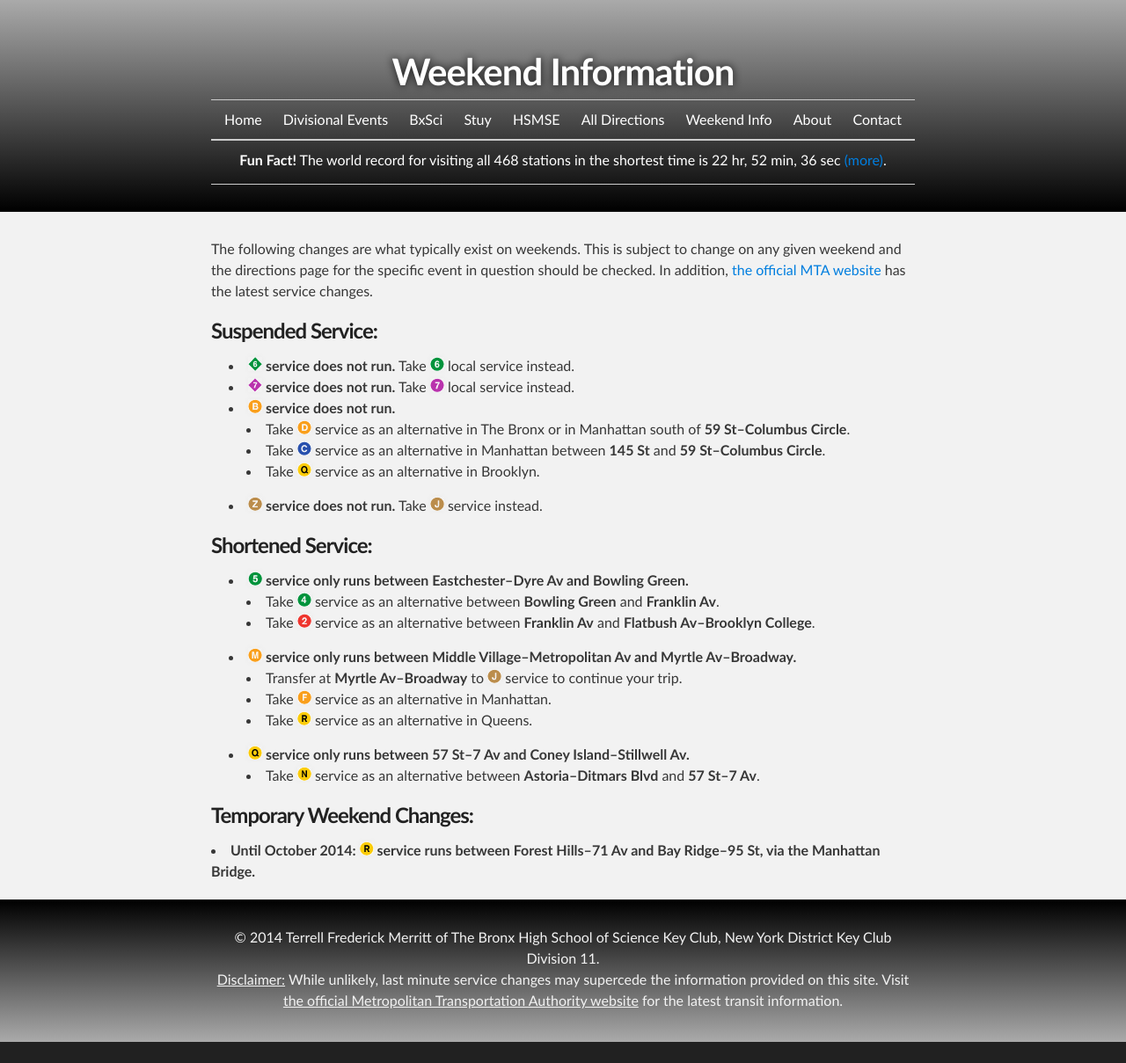
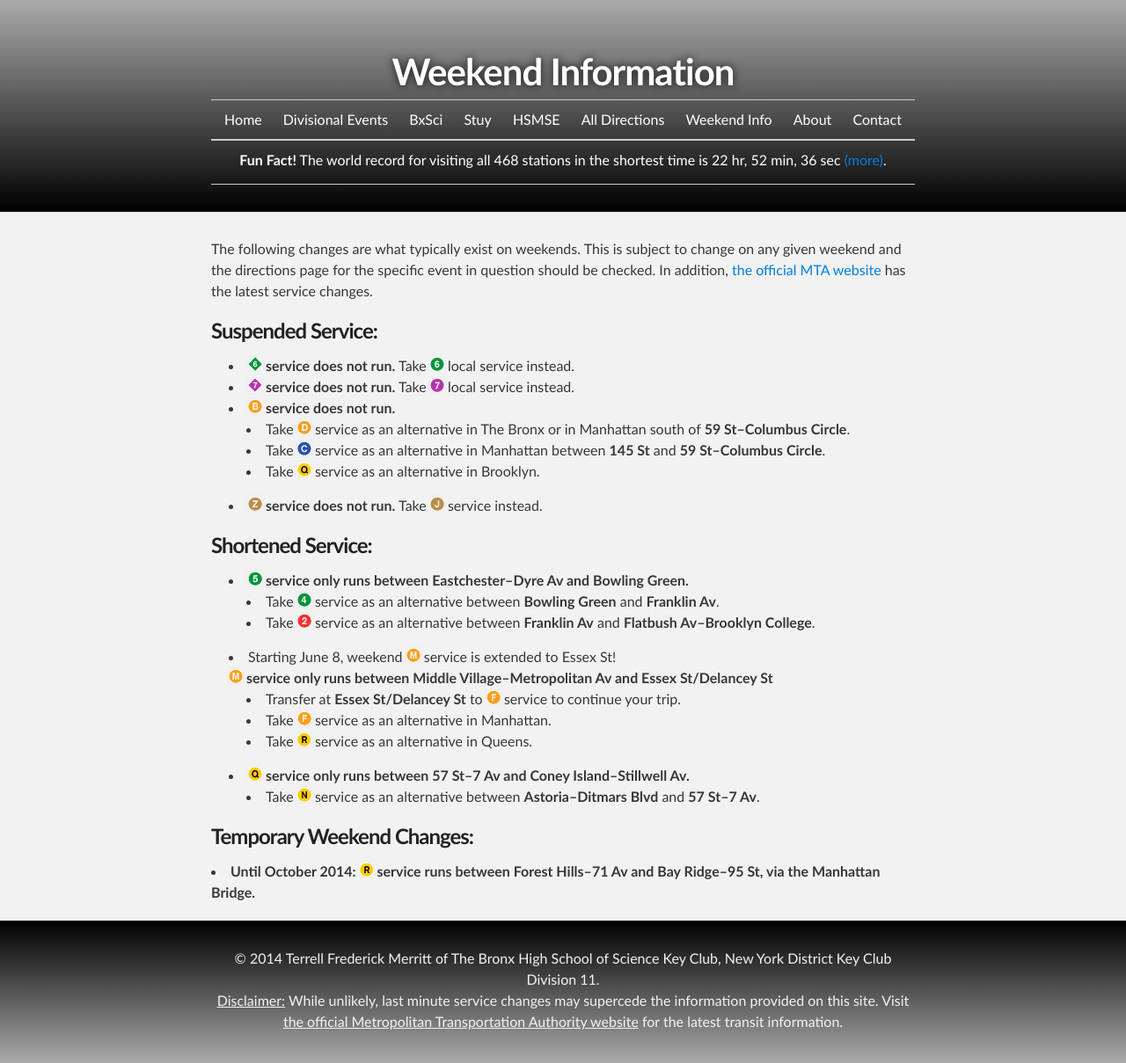
Before and after one commit to d11directions/d11directions.github.io, a Jekyll site: the page built from weekend_info/index.html, in a window 1280 px wide. Shown: the whole page at 88% size. Built offline with Jekyll 4.4.1, drawn with Linux system fonts in a browser that asks for light colours; before the commit the page ends 1185 px from its top, so only the background shows below that.

Commit message:
Update Weekend Info: M train weekend extension

```diff
--- a/_layouts/default.html
+++ b/_layouts/default.html
@@ -28,7 +28,7 @@
             <!--</ul>
         </li>-->
         <li{% if page.url == '/directions/index.html' %} class="active"{% endif %}><a href="/directions">All Directions</a></li>
-        <li{% if page.url == '/weekend_information/index.html' %} class="active"{% endif %}><a href="/weekend_information">Weekend Info</a></li>
+        <li{% if page.url == '/weekend_info/index.html' %} class="active"{% endif %}><a href="/weekend_information">Weekend Info</a></li>
         <li{% if page.url == '/about/index.html' %} class="active"{% endif %}><a href="/about">About</a></li>
         <li{% if page.url == '/contact/index.html' %} class="active"{% endif %}><a href="/contact">Contact</a></li>
       </ul>
--- a/weekend_information/index.html
+++ b/weekend_info/index.html
@@ -1,6 +1,7 @@
 ---
 layout: default
 title: Weekend Information
+redirect_from: /weekend_information/
 ---
 <div id="main_content_wrap" class="outer">
   <section id="main_content" class="inner">
@@ -40,9 +41,9 @@ title: Weekend Information
         </ul>
       </li>
       <li>
-        <strong><img src="/img/M.png" alt="(M)"> service only runs between Middle Village&ndash;Metropolitan Av and Myrtle Av&ndash;Broadway.</strong>
+        Starting June 8, weekend <img src="/img/M.png" alt="(M)"> service is extended to Essex St!<br><strong><img src="/img/M.png" alt="(M)"> service only runs between Middle Village&ndash;Metropolitan Av and Essex St/Delancey St</strong>
         <ul>
-          <li>Transfer at <strong>Myrtle Av&ndash;Broadway</strong> to <img src="/img/J.png" alt="(J)"> service to continue your trip.</li>
+          <li>Transfer at <strong>Essex St/Delancey St</strong> to <img src="/img/F.png" alt="(F)"> service to continue your trip.</li>
           <li>Take <img src="/img/F.png" alt="(F)"> service as an alternative in Manhattan.</li>
           <li>Take <img src="/img/R.png" alt="(R)"> service as an alternative in Queens.</li>
         </ul>
```
